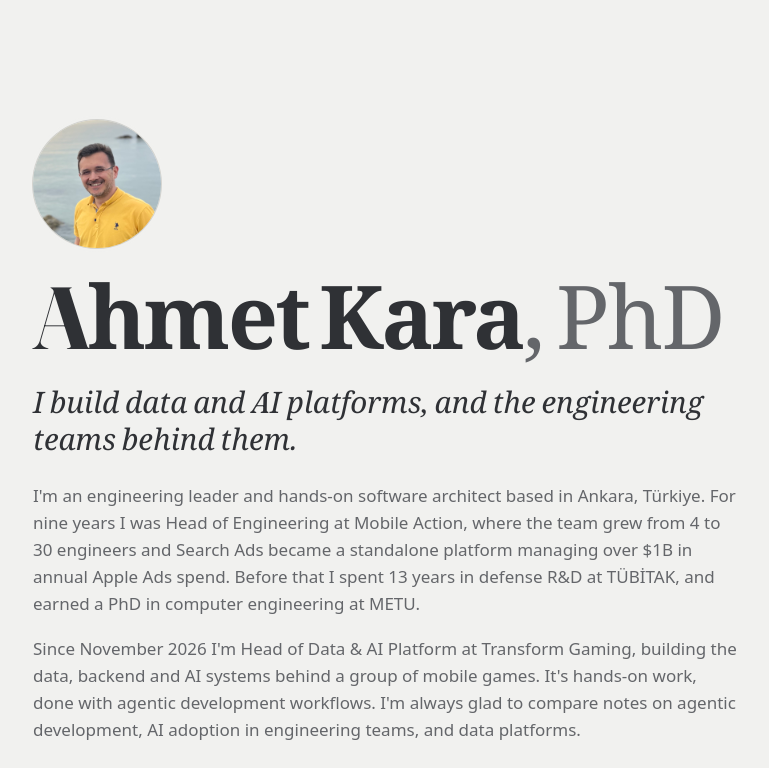
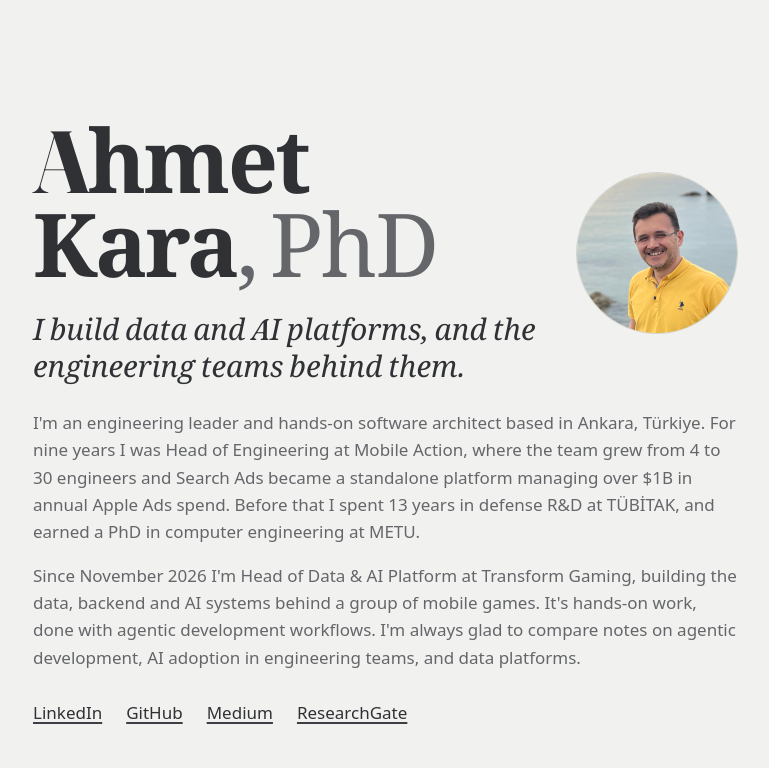
Before and after one commit to DrAhmetK/DrAhmetK.github.io, a plain HTML site: page index.html in a window 1280 px wide. Shown: the top 768 px of the page, without its empty margins (255-1024 px from the left). Drawn offline with Linux system fonts and the light colour scheme.

Commit message:
Place portrait beside the hero text on wide screens (#3)
The portrait and the name/tagline block now share a flex row. From
720px up the photo sits to the right, vertically centred with the name
and tagline, at 10rem. On narrow screens it stays above the name.

Co-authored-by: Claude Fable 5.1 <noreply@anthropic.com>

```diff
--- a/index.html
+++ b/index.html
@@ -106,15 +106,21 @@
 
   /* Hero */
   header.hero { padding: clamp(3.5rem, 10vw, 7.5rem) 0 2.5rem; }
+  .hero-top { display: flex; flex-direction: column; align-items: flex-start; gap: 1.75rem; }
   .portrait {
     display: block;
+    flex: none;
     width: clamp(6rem, 18vw, 8rem);
     height: auto;
     aspect-ratio: 1;
-    margin: 0 0 1.75rem;
+    margin: 0;
     border-radius: 50%;
     object-fit: cover;
     box-shadow: 0 0 0 1px var(--rule), 0 0 0 4px var(--bg);
+  }
+  @media (min-width: 720px) {
+    .hero-top { flex-direction: row; align-items: center; justify-content: space-between; gap: 2.5rem; }
+    .portrait { width: 10rem; order: 1; }
   }
   .name, .lede, h2, h3 { font-family: "Fraunces", Georgia, serif; }
   .name {
@@ -238,9 +244,13 @@
 <div class="wrap">
 
   <header class="hero">
-    <img class="portrait" src="ahmet-kara.jpg" width="640" height="640" alt="Ahmet Kara, smiling, by the sea" fetchpriority="high">
-    <h1 class="name">Ahmet Kara<span class="phd">, PhD</span></h1>
-    <p class="lede">I build data and AI platforms, and the engineering teams behind them.</p>
+    <div class="hero-top">
+      <img class="portrait" src="ahmet-kara.jpg" width="640" height="640" alt="Ahmet Kara, smiling, by the sea" fetchpriority="high">
+      <div>
+        <h1 class="name">Ahmet Kara<span class="phd">, PhD</span></h1>
+        <p class="lede">I build data and AI platforms, and the engineering teams behind them.</p>
+      </div>
+    </div>
     <div class="bio">
       <p>I'm an engineering leader and hands-on software architect based in Ankara, Türkiye. For nine years I was Head of Engineering at Mobile Action, where the team grew from 4 to 30 engineers and Search Ads became a standalone platform managing over $1B in annual Apple Ads spend. Before that I spent 13 years in defense R&amp;D at TÜBİTAK, and earned a PhD in computer engineering at METU.</p>
       <p>Since November 2026 I'm Head of Data &amp; AI Platform at Transform Gaming, building the data, backend and AI systems behind a group of mobile games. It's hands-on work, done with agentic development workflows. I'm always glad to compare notes on agentic development, AI adoption in engineering teams, and data platforms.</p>
```
